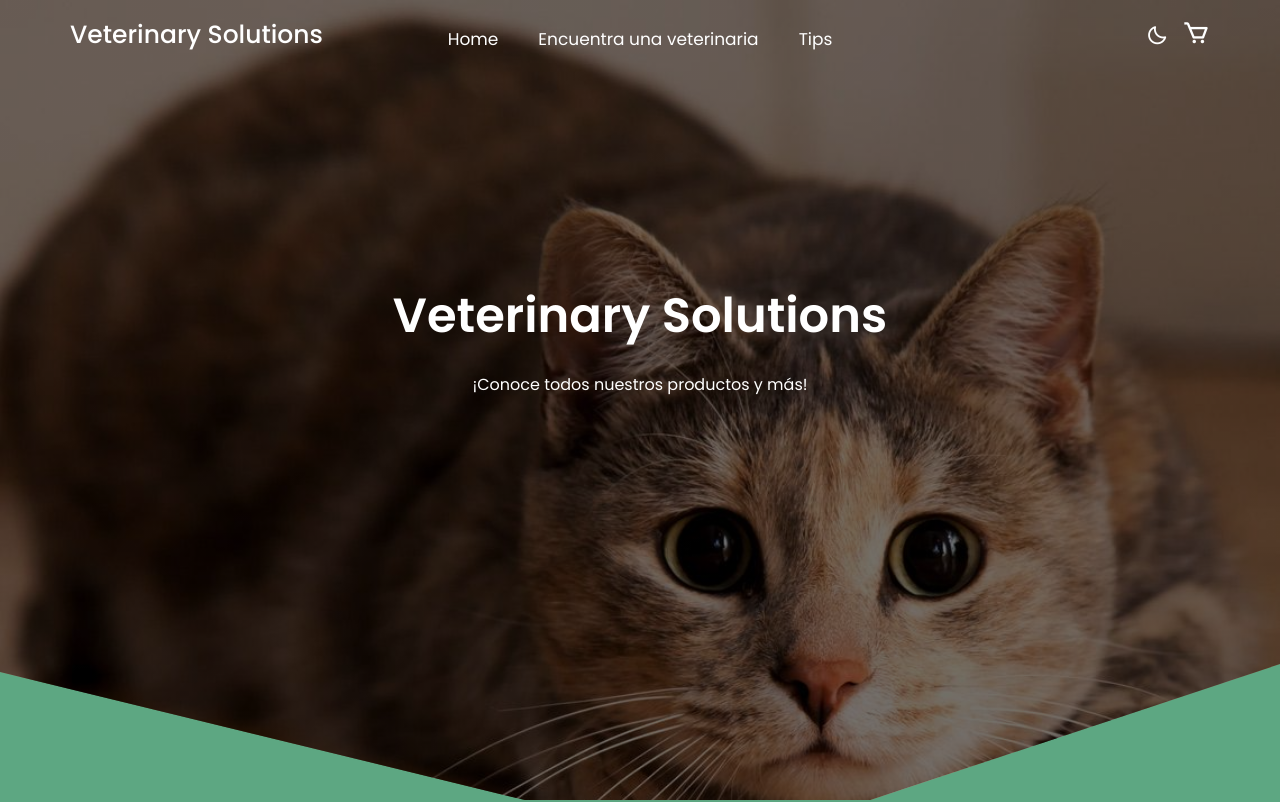
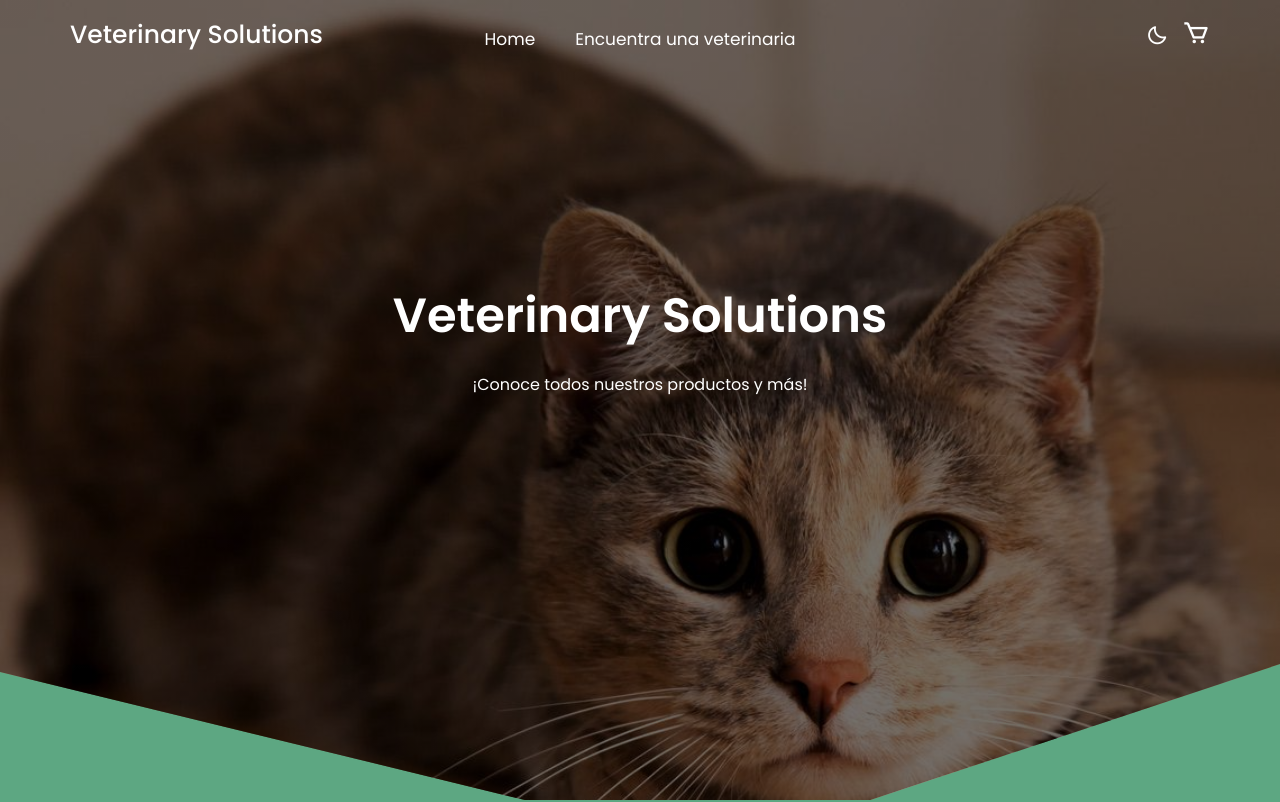
Before and after one commit to mcamilagomez/FinalDise-o, a plain HTML site: page products.html in a window 1280 px wide. Shown: the top 802 px of the page. Drawn offline with nearby package versions, Linux system fonts and the light colour scheme.

Commit message:
final cambio

```diff
--- a/products.html
+++ b/products.html
@@ -25,7 +25,6 @@
                     <ul class="nav-links">
                         <li><a href="index.html">Home</a></li>
                         <li><a href="maps.html">Encuentra una veterinaria</a></li>
-                        <li><a href="#">Tips</a></li>
                     </ul>
                 </div>
             </div>
```
